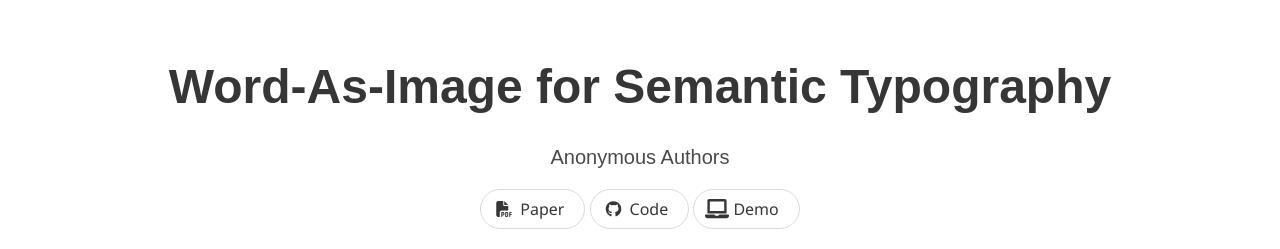
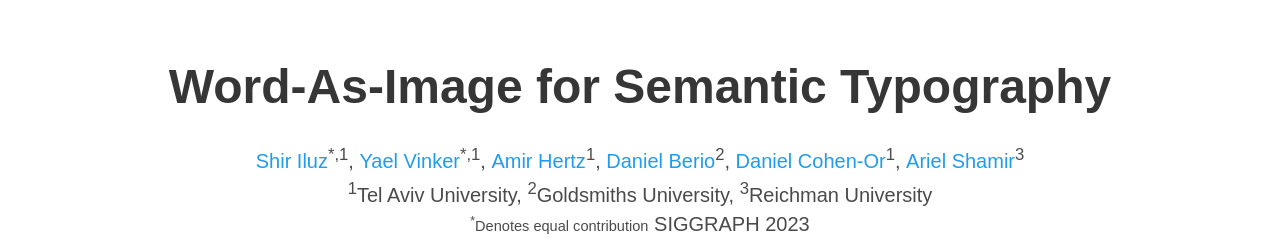
Before and after one commit to WordAsImage/Word-As-Image-Page, a plain HTML site: page index.html in a window 1280 px wide. Shown: the top 249 px of the page. Drawn offline with nearby package versions, Linux system fonts and the light colour scheme; some icons are missing; a web font is replaced by a local one.

Commit message:
Update index.html

```diff
--- a/index.html
+++ b/index.html
@@ -50,7 +50,18 @@
       <div class="columns is-centered">
         <div class="column has-text-centered">
           <div class="is-size-5 publication-authors">
-            <span class="author-block">Anonymous Authors</span>
+            <span class="author-block"><a href="https://shiriluz.github.io/" target="_blank">Shir Iluz</a><sup>*,1</sup>,</span>
+            <span class="author-block"><a href="https://yael-vinker.github.io/website/index.html" target="_blank">Yael Vinker</a><sup>*,1</sup>,</span>
+            <span class="author-block"><a href="https://amirhertz.github.io/" target="_blank">Amir Hertz</a><sup>1</sup>,</span>
+            <span class="author-block"><a href="https://www.gold.ac.uk/computing/people/berio-daniel-/" target="_blank">Daniel Berio</a><sup>2</sup>,</span>
+            <span class="author-block"><a href="https://danielcohenor.com/" target="_blank">Daniel Cohen-Or</a><sup>1</sup>,</span>
+            <span class="author-block"><a href="https://faculty.idc.ac.il/arik/site/index.asp" target="_blank">Ariel Shamir</a><sup>3</sup></span>
+          </div>
+
+          <div class="is-size-5 publication-authors">
+            <span class="author-block"><sup>1</sup>Tel Aviv University, <sup>2</sup>Goldsmiths University, <sup>3</sup>Reichman University</span>
+            <span class="eql-cntrb"><small><br><sup>*</sup>Denotes equal contribution</small></span>
+            <span class="author-block">SIGGRAPH 2023</span>
           </div>
 
           <div class="column has-text-centered">
```
